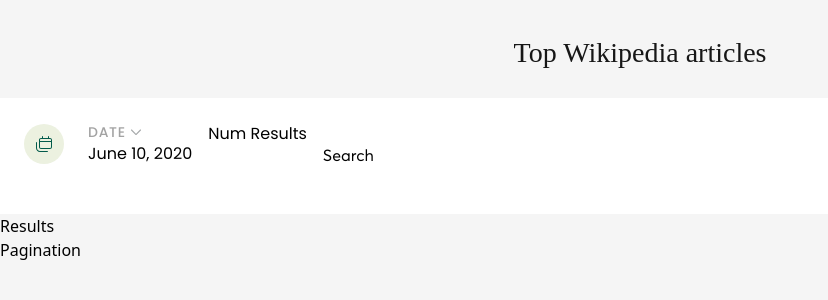
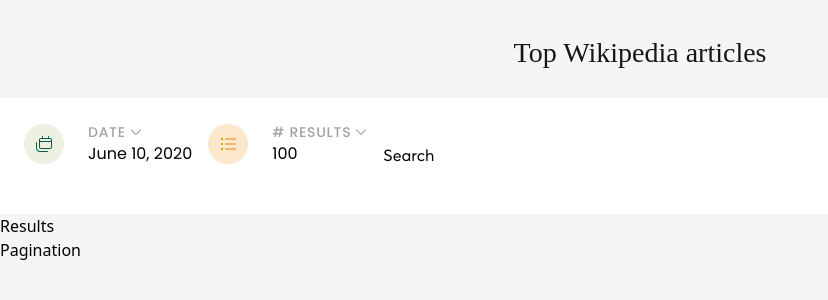
Before and after one commit to aahill50/wiki-fetcher, a Next.js app: page / in a window 1280 px wide. Shown: the top 300 px of the page, without its empty margins (0-828 px from the left). Built offline with nearby package versions, Linux system fonts and the light colour scheme.

Commit message:
basic setup for NumResults component

```diff
--- a/src/app/components/ActionBar/NumResults.tsx
+++ b/src/app/components/ActionBar/NumResults.tsx
@@ -1,3 +1,44 @@
+'use client';
+
+import { useState } from 'react';
+import clsx from 'clsx';
+import Icon from '../Icon';
+import iconList from '~/assets/icon_list.svg';
+import iconChevronUp from '~/assets/icon_chevron_up.svg';
+
 export default function NumResults() {
-    return <div className='font-poppins'>Num Results</div>;
+    const [isOpen, setIsOpen] = useState(false);
+    const numResults = 100;
+
+    const onClickNumResults = () => {
+        setIsOpen(!isOpen);
+    };
+
+    const chevron = (
+        <div className={clsx('transition-all', { 'rotate-180': !isOpen })}>
+            <Icon
+                svg={iconChevronUp}
+                width={12}
+                height={16}
+                alt='num-results-inactive'
+            />
+        </div>
+    );
+    return (
+        <div className='flex mb-6'>
+            <Icon alt='results-icon' height={40} svg={iconList} width={40} />
+            <div className='flex flex-col ml-6'>
+                <div
+                    className='flex items-center font-poppins font-medium text-neutral-400 text-sm tracking-wider cursor-pointer'
+                    onClick={onClickNumResults}
+                >
+                    # RESULTS
+                    <div className='ml-1'>{chevron}</div>
+                </div>
+                <div className='font-poppins font-normal text-black text-base'>
+                    {numResults}
+                </div>
+            </div>
+        </div>
+    );
 }
```
